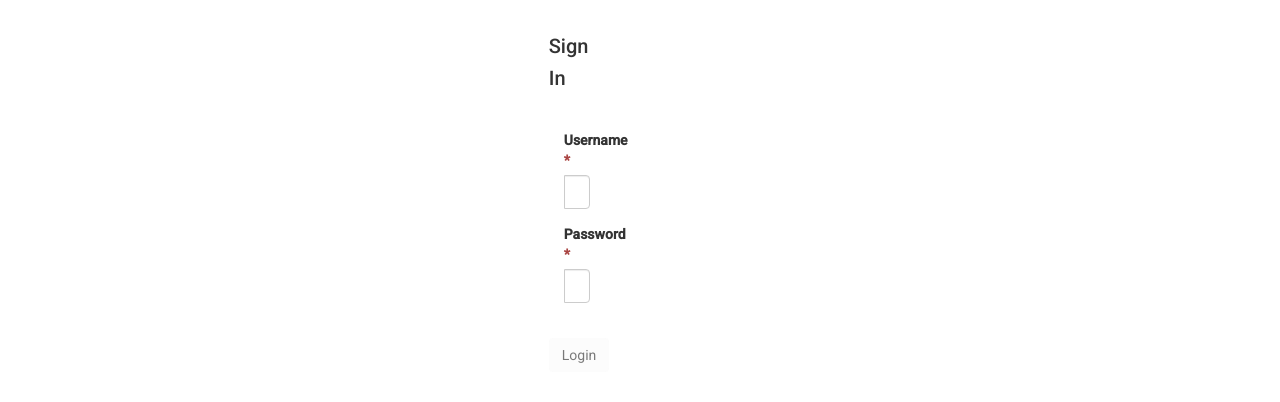
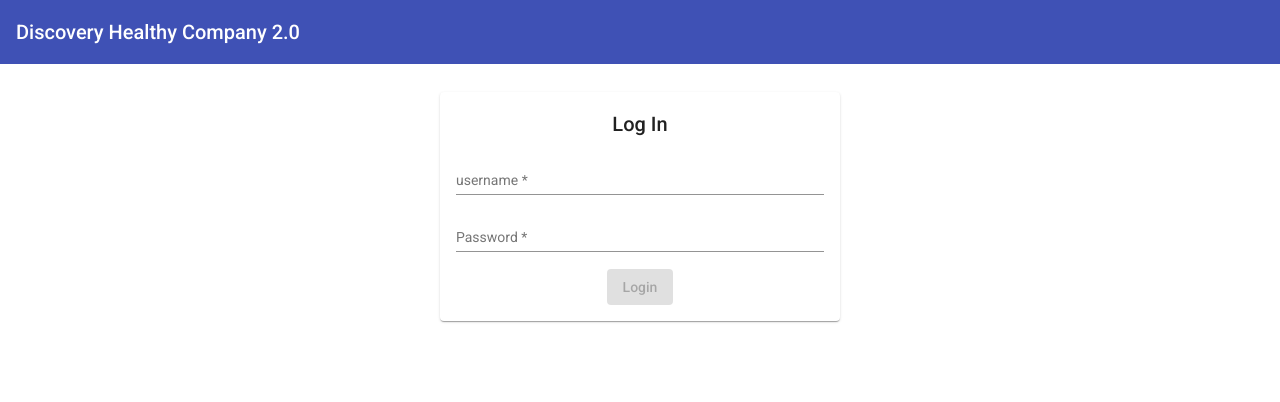
Before and after one commit to YuravB/healthy_company_techathon, an Angular app in the folder healthy-company-fe/: page /about in a window 1280 px wide. Shown: the top 402 px of the page. Built offline with nearby package versions, Linux system fonts and the light colour scheme.

Commit message:
login page looking nice

```diff
--- a/healthy-company-fe/src/app/login-page/login-page.component.css
+++ b/healthy-company-fe/src/app/login-page/login-page.component.css
@@ -1,5 +1,24 @@
-.center {
-  margin: auto;
-  width: 50%;
-  padding: 10px;
+mat-card {
+  max-width: 400px;
+  margin: 2em auto;
+  text-align: center;
 }
+
+mat-form-field {
+  display: block;
+}
+
+div.container4 {
+  height: 10em;
+  position: relative
+}
+
+div.container4 p {
+  margin: 0;
+  background: yellow;
+  position: absolute;
+  top: 50%;
+  left: 50%;
+  margin-right: -50%;
+  transform: translate(-50%, -50%)
+}
--- a/healthy-company-fe/src/app/login-page/login-page.component.html
+++ b/healthy-company-fe/src/app/login-page/login-page.component.html
@@ -1,68 +1,32 @@
-<div class="container-fluid center">
-  <div class="row pt-3 center">
-    <div class="col-lg-6 col-md-8 col-sm-10 col-xs-12">
-      <div class="card">
-        <div class="card-header bg-dark text-white">
-          <div class="card-title">
-            <div class="row center">
-              <div class="col-auto">
-                <h2>Sign In</h2>
-              </div>
-            </div>
-          </div>
-        </div>
-        <form id="login-form" [formGroup]="form" (ngSubmit)="onSubmit()">
-          <div class="card-body">
-            <div class="row center">
-              <div class="col-sm-10">
-                <div class="form-group">
-                  <label class="control-label" for="login-username">Username <span class="text-danger">*</span></label>
-                  <div class="input-group">
-                    <div class="input-group-prepend">
-                      <span class="input-group-text"><i class="fa fa-user  fa-fw"></i></span>
-                    </div>
-                    <input id="login-username"
-                           type="text"
-                           class="form-control"
-                           formControlName="username">
-                    <div class="invalid-tooltip" *ngIf="isInvalidAndTouchedOrDirty('username')">
-                      Username is required.
-                    </div>
-                  </div>
-                </div>
-              </div>
-              <div class="col-sm-10">
-                <div class="form-group">
-                  <label class="control-label" for="login-password">Password <span class="text-danger">*</span></label>
-                  <div class="input-group">
-                    <div class="input-group-prepend">
-                      <span class="input-group-text"><i class="fa fa-lock fa-fw"></i></span>
-                    </div>
-                    <input id="login-password"
-                           type="password"
-                           class="form-control"
-                           formControlName="password">
-                    <div class="invalid-tooltip" *ngIf="isInvalidAndTouchedOrDirty('password')">
-                      Password is required.
-                    </div>
-                  </div>
-                </div>
-              </div>
-            </div>
-          </div>
-          <div class="card-footer">
-            <div class="row center">
-              <div class="col-auto">
-                <button name="submit-button" type="submit" class="btn btn-dark" data-cy="submit-login"
-                        id="login-submit"
-                        [disabled]="!form.valid">
-                  Login
-                </button>
-              </div>
-            </div>
-          </div>
-        </form>
-      </div>
-    </div>
-  </div>
-</div>
+<mat-toolbar color="primary">
+  <mat-toolbar-row>
+    <span class="spacer">
+    <a>
+<!--    <mat-icon ></mat-icon>-->
+    </a>
+    </span>
+    <span>Discovery Healthy Company 2.0</span>
+  </mat-toolbar-row>
+</mat-toolbar>
+
+
+<mat-card class="container4">
+  <mat-card-content>
+    <form [formGroup]="form" (ngSubmit)="onSubmit()">
+      <h2>Log In</h2>
+      <mat-form-field class="full-width-input">
+        <input matInput placeholder="username" formControlName="username" required>
+        <mat-error>
+          Please provide a valid email address
+        </mat-error>
+      </mat-form-field>
+      <mat-form-field class="full-width-input">
+        <input matInput type="password" placeholder="Password" formControlName="password" required>
+        <mat-error>
+          Please provide a valid password
+        </mat-error>
+      </mat-form-field>
+      <button mat-raised-button color="primary" [disabled]="!form.valid">Login</button>
+    </form>
+  </mat-card-content>
+</mat-card>
```
Also changed, not shown: healthy-company-fe/src/app/app.module.ts (+9 -3 lines).
